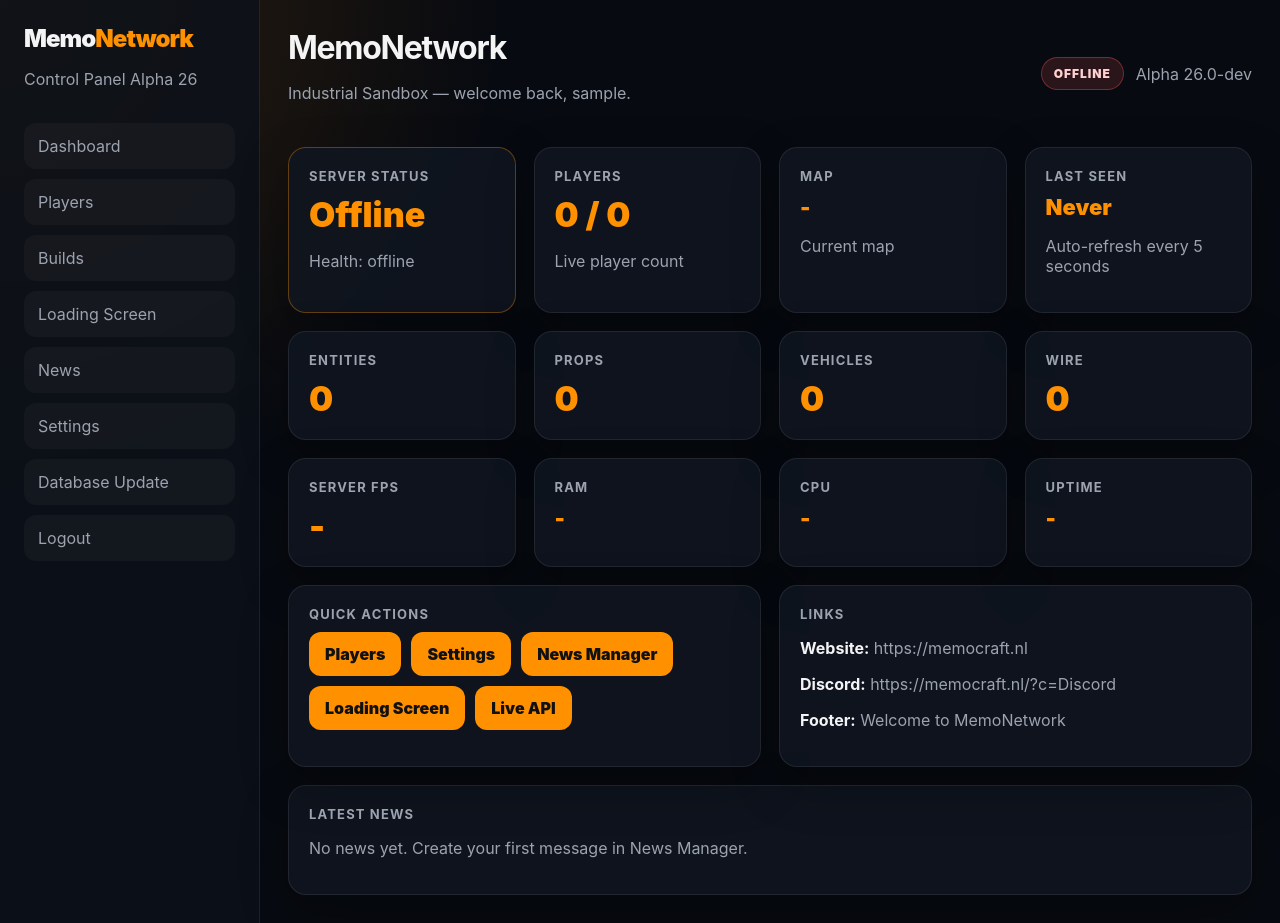
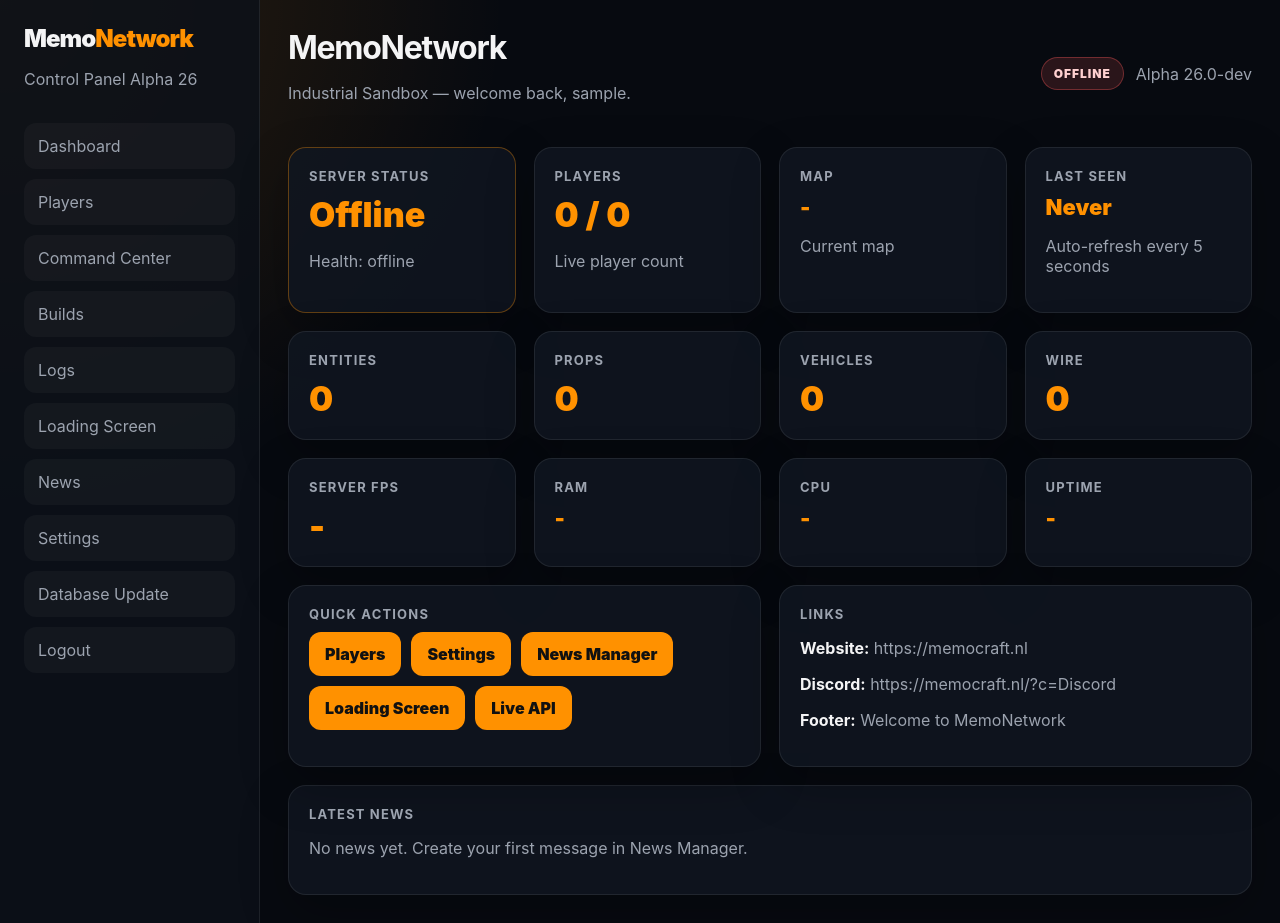
Before and after one commit to PascalVZ96/MemoNetwork-Web, a PHP site: page /dashboard.php in a window 1280 px wide. Run offline with PHP 8.4, Linux system fonts and the light colour scheme; the visitor is signed in with stand-in values (Sample User, id 1); data comes from the database, SQL or seed files in the repository; data that the repository does not hold is empty.

Commit message:
Alpha 26 Sprint 5: update sidebar for command builds logs

```diff
--- a/app/Views/layouts/app.php
+++ b/app/Views/layouts/app.php
@@ -18,7 +18,9 @@
             <nav class="mn-nav">
                 <a href="<?= htmlspecialchars(Url::to('dashboard.php')) ?>">Dashboard</a>
                 <a href="<?= htmlspecialchars(Url::to('players.php')) ?>">Players</a>
-                <a href="#">Builds</a>
+                <a href="<?= htmlspecialchars(Url::to('commands.php')) ?>">Command Center</a>
+                <a href="<?= htmlspecialchars(Url::to('builds.php')) ?>">Builds</a>
+                <a href="<?= htmlspecialchars(Url::to('logs.php')) ?>">Logs</a>
                 <a href="<?= htmlspecialchars(Url::to('loading.php')) ?>">Loading Screen</a>
                 <a href="<?= htmlspecialchars(Url::to('news.php')) ?>">News</a>
                 <a href="<?= htmlspecialchars(Url::to('settings.php')) ?>">Settings</a>
```
